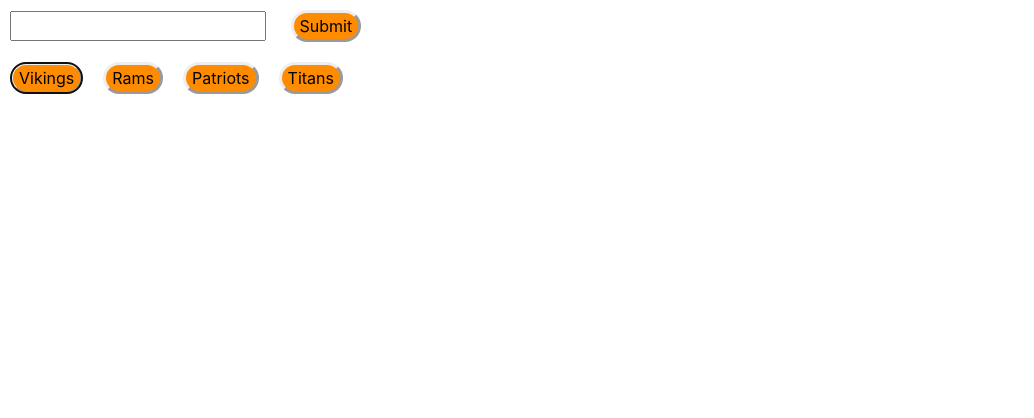
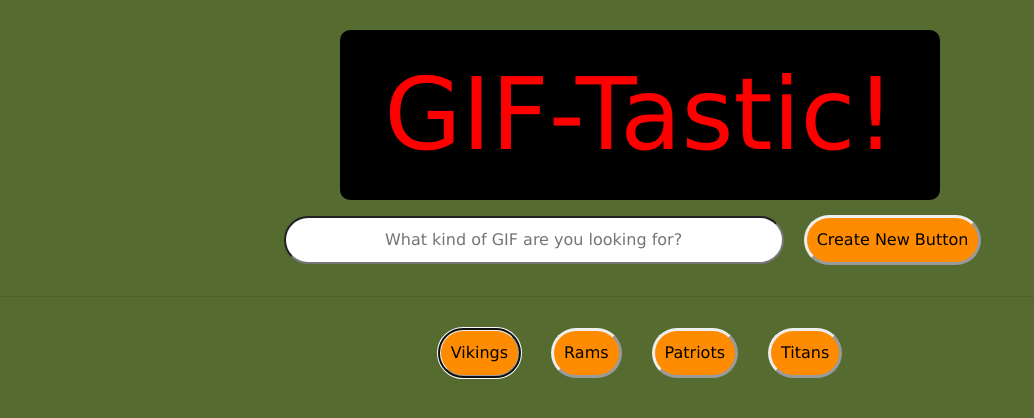
Before and after one commit to kdohmen29/giphy, a plain HTML site: page index.html in a window 1280 px wide. Both pictures are taken after a click on the button "Vikings". Shown: the whole page, without its empty margins (0-1034 px from the left). Drawn offline with nearby package versions, Linux system fonts and the light colour scheme; no server answers.

Commit message:
added some styling

```diff
--- a/assets/css/style.css
+++ b/assets/css/style.css
@@ -0,0 +1,51 @@
+#body {
+    background-color: darkolivegreen;
+    font-family: 'Lucida Sans', 'Lucida Sans Regular', 'Lucida Grande', 'Lucida Sans Unicode', Geneva, Verdana, sans-serif;
+}
+
+.box {
+    text-align: center;
+    margin-top: 30px;
+}
+
+.banner {
+    color: red;
+    background-color: black;
+    margin: auto;
+    width: 600px;
+    padding: 10px;
+    border-radius: 10px;
+    font-weight: 400;
+    font-size: 100px;
+
+
+
+}
+
+#giphys {
+    display: grid;
+    grid-template-columns: 1fr 1fr 1fr;
+    grid-gap: 70px;
+    margin: 100px;
+
+}
+
+
+img {
+    width: 100%;
+}
+
+.buttons {
+    background-color: darkorange;
+    border: outset;
+    margin: 15px;
+    padding: 10px;
+    border-radius: 52px;
+}
+
+input {
+    width: 500px;
+    border-radius: 52px;
+    padding: 10px;
+    text-align: center;
+}
--- a/assets/javascript/app.js
+++ b/assets/javascript/app.js
@@ -12,7 +12,7 @@ function addButtons() {
         newButton.on("click", function () {
             var APIkey = "ZzYm2cjgvAuNmcapXUca61bPU946Jt1W";
             console.log();
-            var queryURL = "https://api.giphy.com/v1/gifs/search?q=" + eachItem + "&limit=10" + "&api_key=" + APIkey;
+            var queryURL = "https://api.giphy.com/v1/gifs/search?q=" + eachItem + "&limit=9" + "&api_key=" + APIkey;
             $.get(queryURL, function (response) {
                 $("#giphys").empty()
                 response.data.forEach(function (eachGiphyUrl) {
@@ -21,6 +21,7 @@ function addButtons() {
                     var newImage = $("<img>");
                     newImage.attr("state", "still")
                     newImage.attr("src", stillUrl);
+                    newImage.addClass("border border-danger")
                     newImage.on("click", function () {
                         var state = $(this).attr("state");
                         if(state === "still"){
--- a/index.html
+++ b/index.html
@@ -4,51 +4,37 @@
 <head>
     <meta charset="utf-8">
     <meta name="viewport" content="width=device-width, initial-scale=1, shrink-to-fit=no">
-    <link rel="stylesheet" href="https://stackpath.bootstrapcdn.com/bootstrap/4.1.3/css/bootstrap.min.css" integrity="sha384-MCw98/SFnGE8fJT3GXwEOngsV7Zt27NXFoaoApmYm81iuXoPkFOJwJ8ERdknLPMO"
-        crossorigin="anonymous">
-    <script src="https://code.jquery.com/jquery-3.3.1.min.js" integrity="sha256-FgpCb/KJQlLNfOu91ta32o/NMZxltwRo8QtmkMRdAu8="
-        crossorigin="anonymous"></script>
-    <script src="https://cdnjs.cloudflare.com/ajax/libs/popper.js/1.14.3/umd/popper.min.js" integrity="sha384-ZMP7rVo3mIykV+2+9J3UJ46jBk0WLaUAdn689aCwoqbBJiSnjAK/l8WvCWPIPm49"
-        crossorigin="anonymous"></script>
-    <script src="https://stackpath.bootstrapcdn.com/bootstrap/4.1.3/js/bootstrap.min.js" integrity="sha384-ChfqqxuZUCnJSK3+MXmPNIyE6ZbWh2IMqE241rYiqJxyMiZ6OW/JmZQ5stwEULTy"
-        crossorigin="anonymous"></script>
+
+    <link rel="stylesheet" type="text/css" href="assets/css/style.css">
+    <link rel="stylesheet" href="https://stackpath.bootstrapcdn.com/bootstrap/4.1.3/css/bootstrap.min.css"
+        integrity="sha384-MCw98/SFnGE8fJT3GXwEOngsV7Zt27NXFoaoApmYm81iuXoPkFOJwJ8ERdknLPMO" crossorigin="anonymous">
+    <script src="https://code.jquery.com/jquery-3.3.1.min.js"
+        integrity="sha256-FgpCb/KJQlLNfOu91ta32o/NMZxltwRo8QtmkMRdAu8=" crossorigin="anonymous"></script>
+    <script src="https://cdnjs.cloudflare.com/ajax/libs/popper.js/1.14.3/umd/popper.min.js"
+        integrity="sha384-ZMP7rVo3mIykV+2+9J3UJ46jBk0WLaUAdn689aCwoqbBJiSnjAK/l8WvCWPIPm49" crossorigin="anonymous">
+    </script>
+    <script src="https://stackpath.bootstrapcdn.com/bootstrap/4.1.3/js/bootstrap.min.js"
+        integrity="sha384-ChfqqxuZUCnJSK3+MXmPNIyE6ZbWh2IMqE241rYiqJxyMiZ6OW/JmZQ5stwEULTy" crossorigin="anonymous">
+    </script>
     <title>Giphy Collector</title>
 </head>
 
-<body>
-    <form id="add-button-form">
-        <input id="add-button-text" type="text" required>
-        <button type="submit">Submit</button>
-    </form>
-    <div id="container"></div>
-    <div id="giphys"></div>
+<body id="body">
+    <div class="box">
+        <div class="banner">
+            GIF-Tastic!
+        </div>
+        <form id="add-button-form">
+            <input id="add-button-text" type="text" required placeholder="What kind of GIF are you looking for?">
+            <button type="submit" class="buttons">Create New Button</button>
+        </form>
+        <hr>
+        <div id="container"></div>
+        <div id="giphys"></div>
+    </div>
 
     <script type="text/javascript" src="assets/javascript/app.js"></script>
 
 </body>
 
 </html>
-<style>
-    #giphys {
-        display: grid;
-        grid-template-columns: 1fr 1fr 1fr;
-
-        grid-gap: 30px;
-        margin: 30px;
-    }
-
-    img {
-        width: 100%;
-    }
-
-    button {
-        margin: 10px;
-        border-radius: 52px;
-        background-color: darkorange;
-        border: outset;
-    }
-
-    input {
-        margin: 10px;
-    }
-</style>
```
